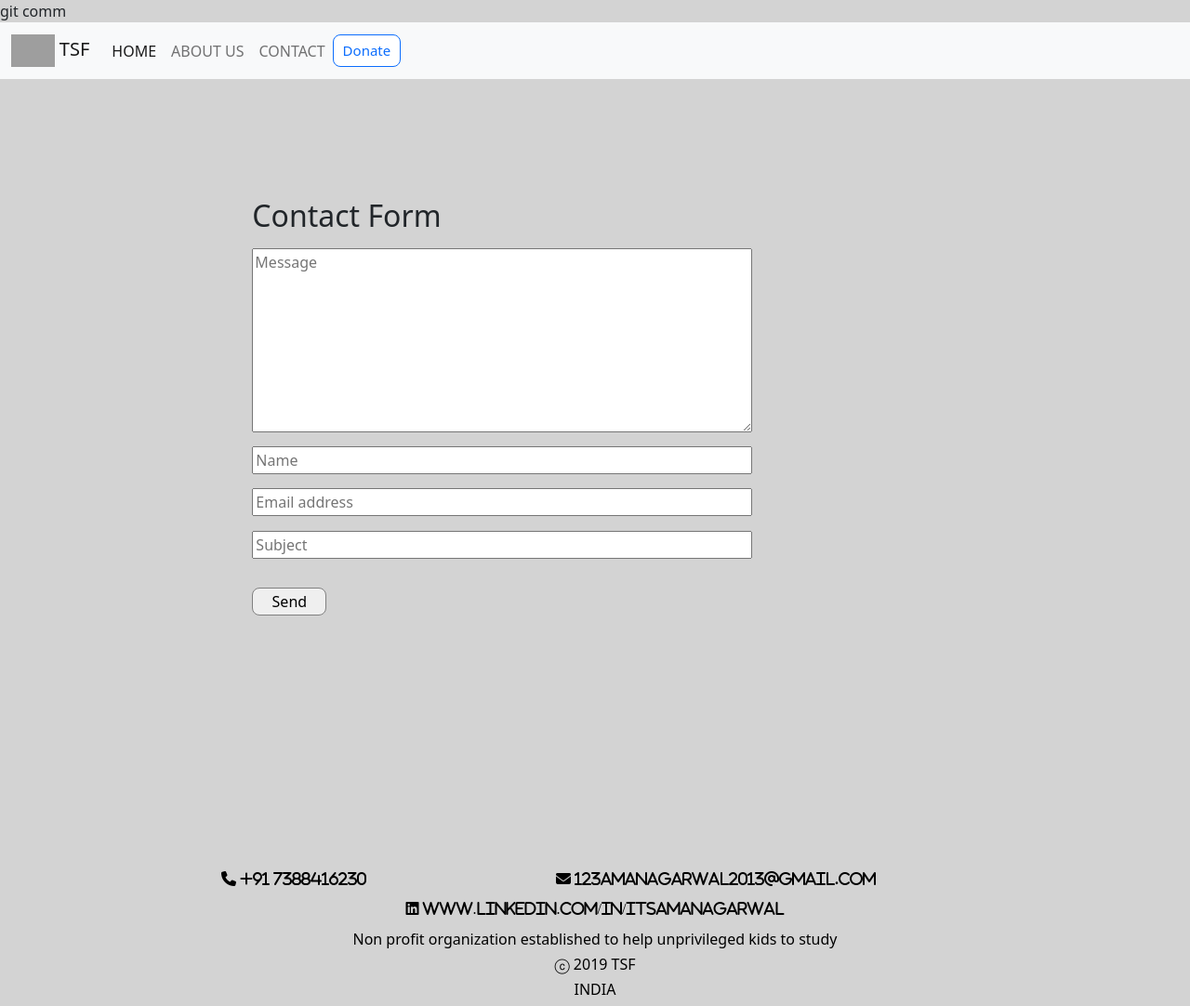
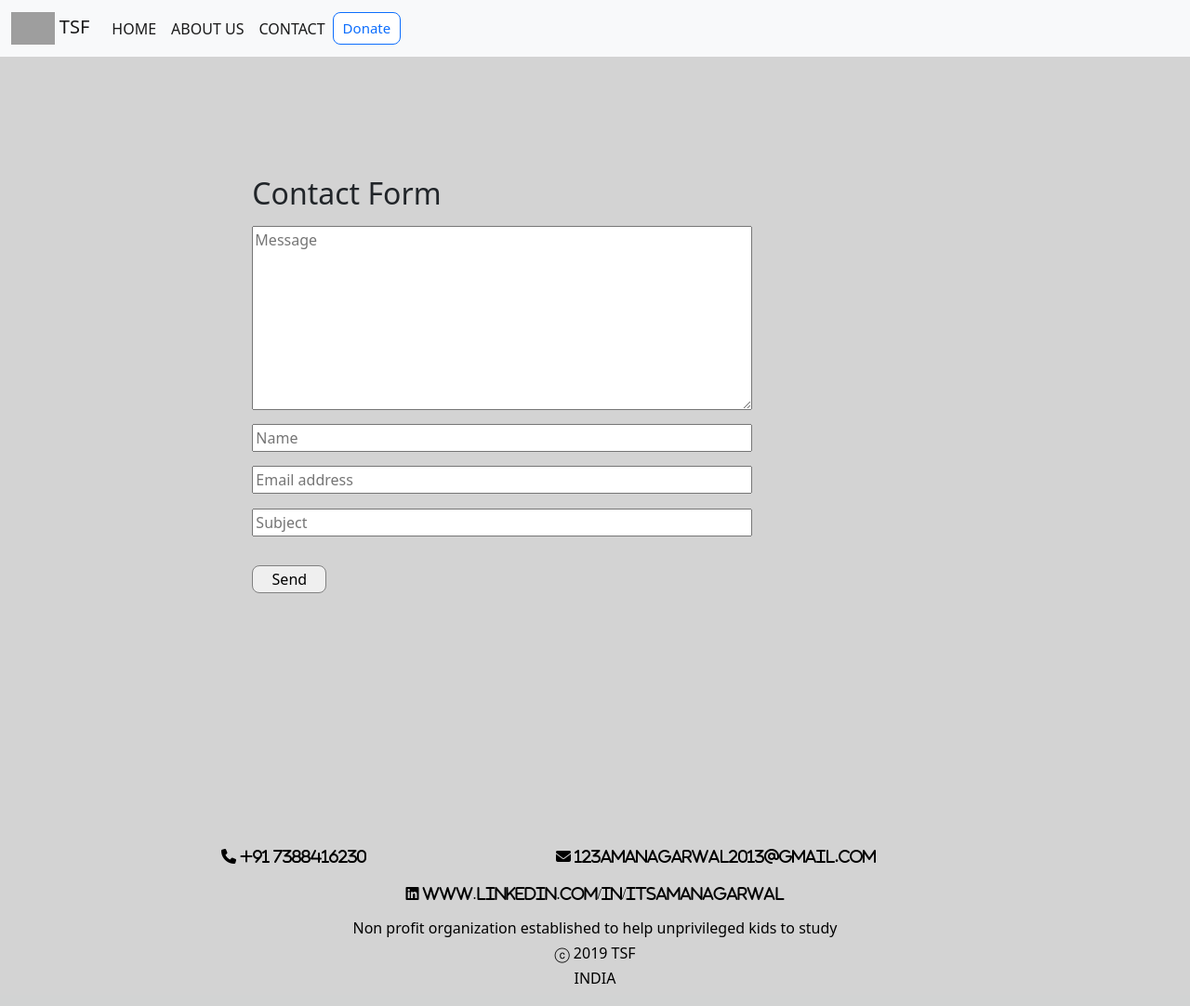
Before and after one commit to itsamanagarwal/Learn-India-TSF-, a PHP site: page /contact.html in a window 1280 px wide. Shown: the whole page at 93% size. After the commit the page ends 1058 px from the top, so only its background shows below. Run offline with PHP 8.4, Linux system fonts and the light colour scheme; some libraries are stand-ins or nearby versions; grey boxes are pictures that could not be loaded.

Commit message:
my 2nd upate

```diff
--- a/about.html
+++ b/about.html
@@ -23,9 +23,9 @@
           <div class="collapse navbar-collapse" id="navbarNavAltMarkup">
             <div class="navbar-nav">
                 <a class="nav-link active" aria-current="page" href="home.html">HOME</a>
-                <a class="nav-link " href="about.html">ABOUT US</a>
-                <a class="nav-link " href="contact.html">CONTACT</a>
-                <a  class="nav-donate" href="https://pages.razorpay.com/pl_HMTThJHnMGs86P/view">Donate</a>
+                <a class="nav-link active " href="about.html">ABOUT US</a>
+                <a class="nav-link  active" href="contact.html">CONTACT</a>
+                <a  class="nav-donate active" href="https://pages.razorpay.com/pl_HMTThJHnMGs86P/view">Donate</a>
             </div>
           </div>
         </div>
--- a/contact.html
+++ b/contact.html
@@ -1,4 +1,4 @@
-git comm<!DOCTYPE html>
+<!DOCTYPE html>
 <html lang="en">
 <head>
     <meta charset="UTF-8">
@@ -23,8 +23,8 @@ git comm<!DOCTYPE html>
           <div class="collapse navbar-collapse" id="navbarNavAltMarkup">
             <div class="navbar-nav">
                 <a class="nav-link active" aria-current="page" href="home.html">HOME</a>
-                <a class="nav-link " href="about.html">ABOUT US</a>
-                <a class="nav-link " href="contact.html">CONTACT</a>
+                <a class="nav-link active" href="about.html">ABOUT US</a>
+                <a class="nav-link active " href="contact.html">CONTACT</a>
                 <a  class="nav-donate" href="https://pages.razorpay.com/pl_HMTThJHnMGs86P/view">Donate</a>
             </div>
           </div>
--- a/css/styles.css
+++ b/css/styles.css
@@ -7,6 +7,7 @@ body{
     height: 100%;
     width: 100%;
     z-index: -1;
+    opacity: .9;
 }
 
 .content{
@@ -15,6 +16,7 @@ body{
     font-family: 'Times New Roman', Times, serif;
     width: 95%;
     font-weight: bold;
+    color:black
 }
 
 .content h2{
@@ -59,6 +61,7 @@ h1{
     width:100%;
     height: 100%;
     z-index: -1;
+    opacity: 0.9;
 }
 
 
```
